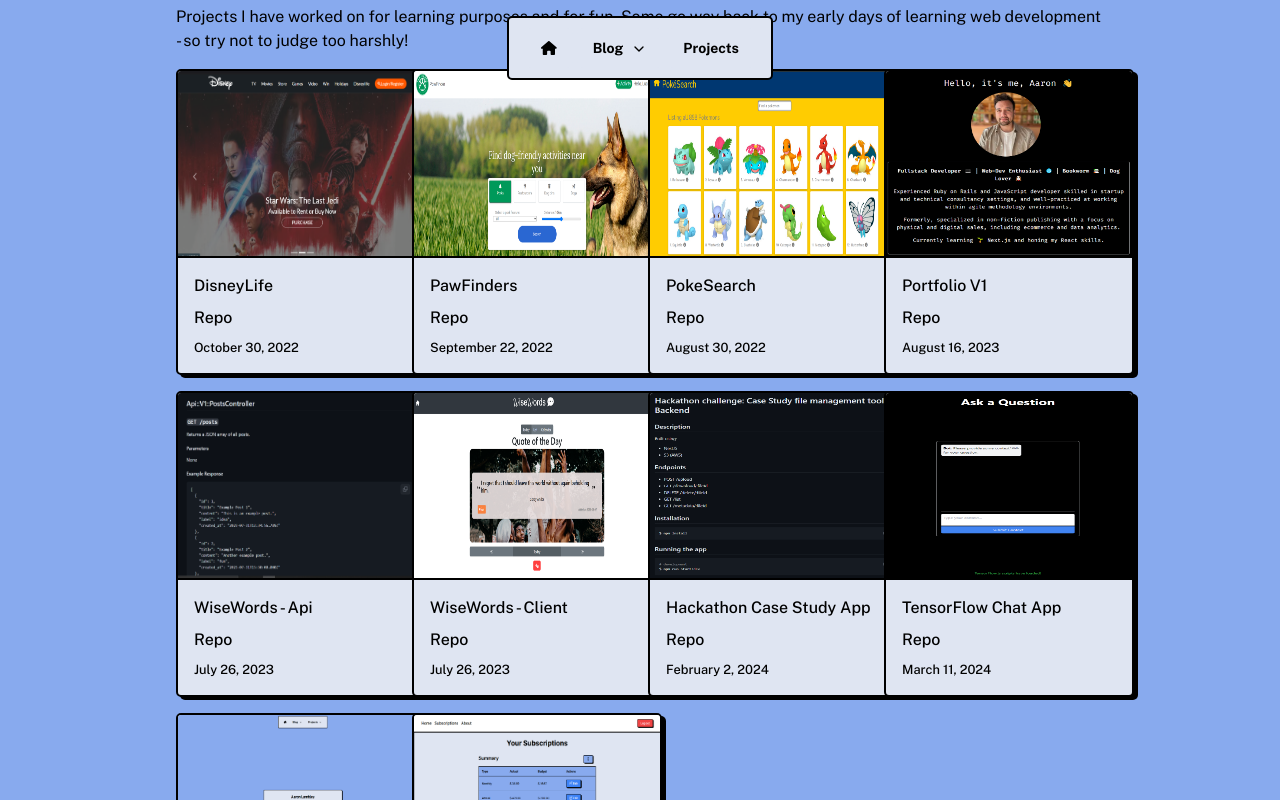
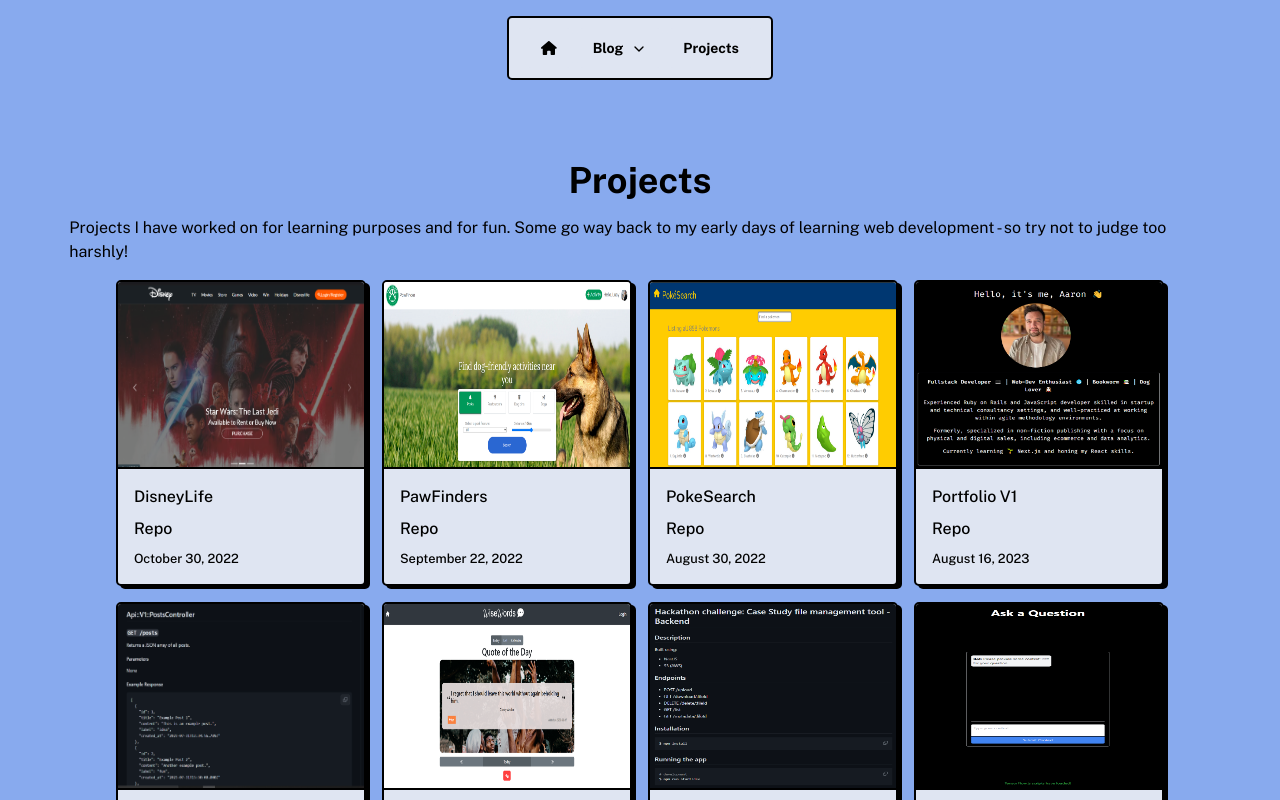
Before and after one commit to lambley/portfolio-v2, a Next.js app: page /projects in a window 1280 px wide. Shown: the top 800 px of the page. Built offline with nearby package versions, Linux system fonts and the light colour scheme.

Commit message:
Widen global layout and remove fixed heights

```diff
--- a/app/layout.tsx
+++ b/app/layout.tsx
@@ -15,7 +15,7 @@ export default function RootLayout({
   return (
     <html lang="en">
       <body
-        className="w-3/4 m-auto bg-main text-text"
+        className="w-11/12 m-auto bg-main text-text"
       >
         <Navigation />
         {children}
--- a/app/page.tsx
+++ b/app/page.tsx
@@ -12,7 +12,7 @@ import { faFile } from "@fortawesome/free-solid-svg-icons";
 export default function HomePage() {
   return (
     <main className="md:h-[calc(100vh-96px)] w-full m-auto p-4 flex flex-col items-center justify-center bg-main text-text">
-      <Card className="bg-bg w-11/12 md:w-3/4 lg:w-1/2 xl:w-1/3">
+      <Card className="bg-bg w-full md:w-3/4 lg:w-1/2 xl:w-1/3">
         <CardHeader className="flex items-center justify-center">
           <CardTitle>Aaron Lambley</CardTitle>
           <CardDescription>
--- a/app/projects/page.tsx
+++ b/app/projects/page.tsx
@@ -22,7 +22,7 @@ export default async function Projects() {
   );
 
   return (
-    <main className="w-full h-[calc(100vh-96px)] p-4 flex flex-col items-center justify-center bg-main text-text">
+    <main className="w-full p-4 flex flex-col items-center justify-center bg-main text-text">
       <h1 className="text-4xl font-bold">Projects</h1>
       <p className="mt-4">
         Projects I have worked on for learning purposes and for fun. Some go way
```
